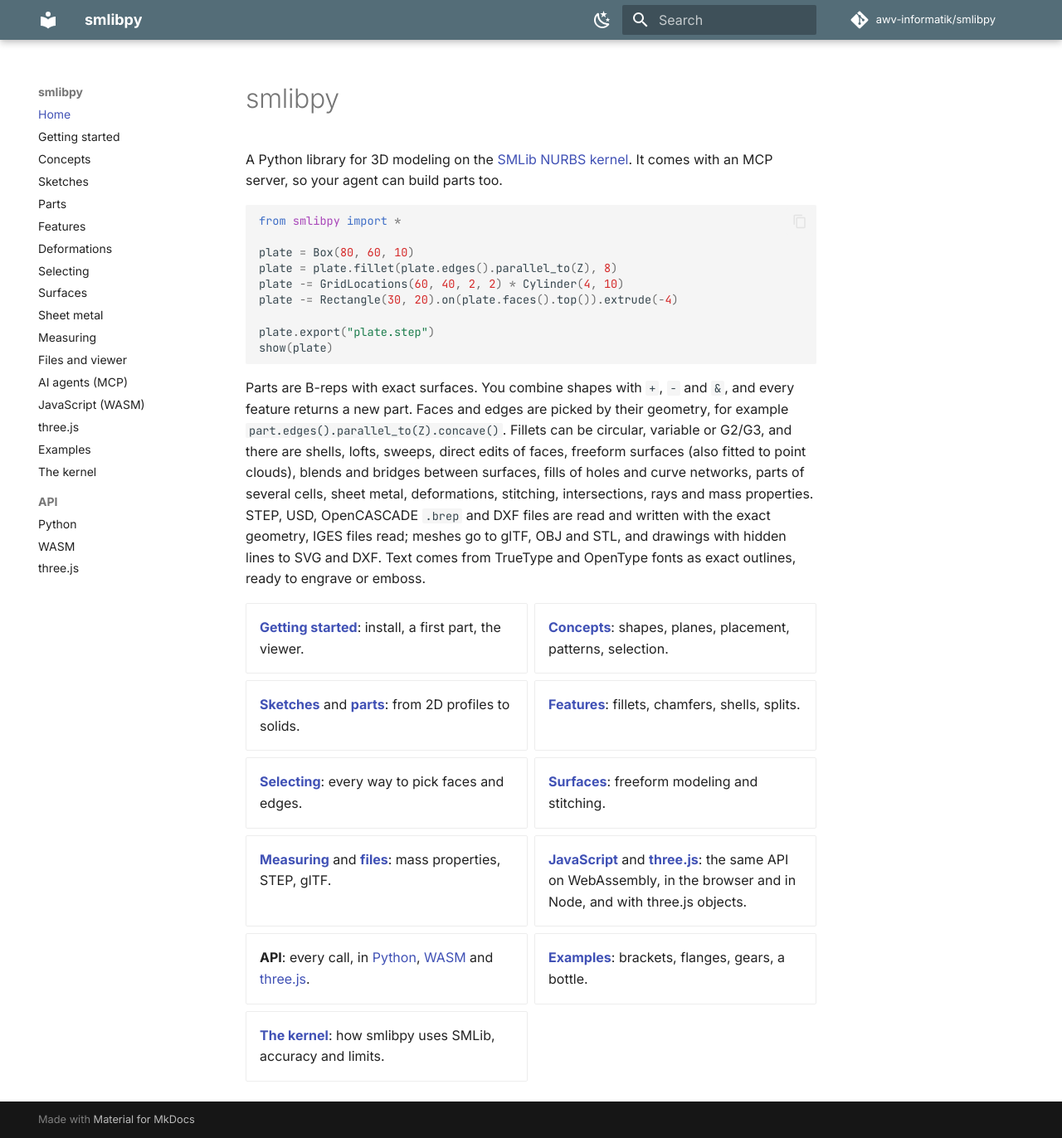
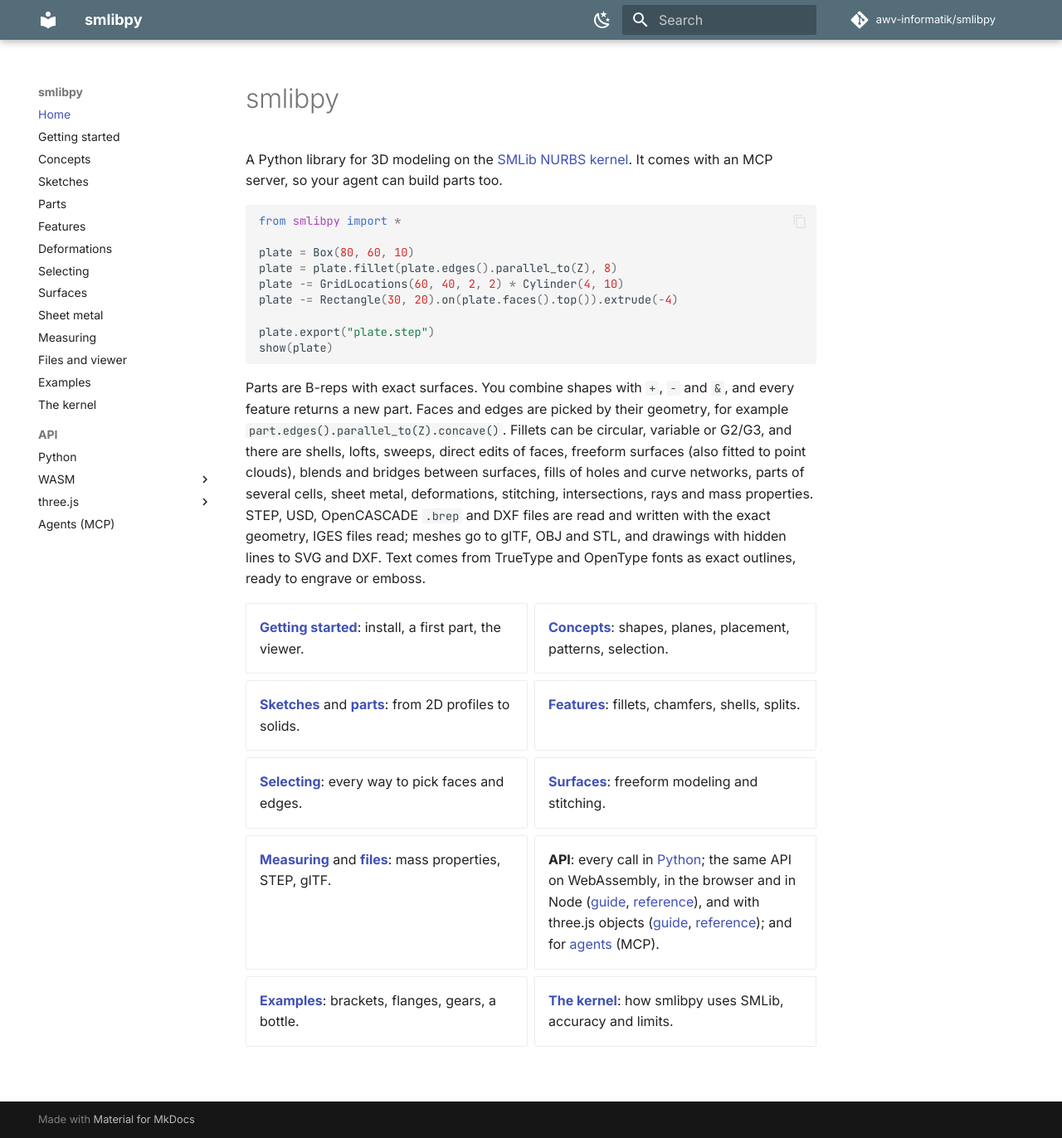
Before and after one commit to abernier/smlibpy, an MkDocs documentation site: the page built from docs/index.md, in a window 1280 px wide and 1372 px high. Shown: the whole window at 83% size. Built offline with MkDocs 1.6.1 and Material for MkDocs 9.7.7, drawn with Linux system fonts in a browser that asks for light colours; comment, search, counter and statistics services are not loaded.

Commit message:
Docs: the API folder holds every way in, Python, WASM, three.js (each its guide and reference) and agents, so that the top level is the modeling docs alone
The user asked for agents in the API folder too, and for the guides of WASM and three.js not to stay
beside it at the top. mkdocs.yml's API section has Python, WASM (Guide: javascript.md, Reference:
api/wasm.md), three.js (Guide: three.md, Reference: api/three.md) and Agents (MCP): mcp.md. Only
the navigation moves: every page keeps its file and its address (/mcp, /javascript, /three, /api,
/api/wasm, /api/three). The overview's line says the same. mkdocs build --strict passes.

```diff
--- a/docs/index.md
+++ b/docs/index.md
@@ -34,9 +34,9 @@ Text comes from TrueType and OpenType fonts as exact outlines, ready to engrave
 - **[Selecting](selecting.md)**: every way to pick faces and edges.
 - **[Surfaces](surfaces.md)**: freeform modeling and stitching.
 - **[Measuring](analysis.md)** and **[files](files.md)**: mass properties, STEP, glTF.
-- **[JavaScript](javascript.md)** and **[three.js](three.md)**: the same API on WebAssembly, in the
-  browser and in Node, and with three.js objects.
-- **API**: every call, in [Python](api/index.md), [WASM](api/wasm.md) and [three.js](api/three.md).
+- **API**: every call in [Python](api/index.md); the same API on WebAssembly, in the browser and in
+  Node ([guide](javascript.md), [reference](api/wasm.md)), and with three.js objects
+  ([guide](three.md), [reference](api/three.md)); and for [agents](mcp.md) (MCP).
 - **[Examples](examples.md)**: brackets, flanges, gears, a bottle.
 - **[The kernel](kernel.md)**: how smlibpy uses SMLib, accuracy and limits.
 
--- a/mkdocs.yml
+++ b/mkdocs.yml
@@ -17,15 +17,18 @@ nav:
   - Sheet metal: sheet-metal.md
   - Measuring: analysis.md
   - Files and viewer: files.md
-  - AI agents (MCP): mcp.md
-  - JavaScript (WASM): javascript.md
-  - three.js: three.md
   - Examples: examples.md
   - The kernel: kernel.md
+  # (the ways in: each one's guide and its reference; the pages keep their addresses)
   - API:
       - Python: api/index.md
-      - WASM: api/wasm.md
-      - three.js: api/three.md
+      - WASM:
+          - Guide: javascript.md
+          - Reference: api/wasm.md
+      - three.js:
+          - Guide: three.md
+          - Reference: api/three.md
+      - Agents (MCP): mcp.md
 
 theme:
   name: material
```
